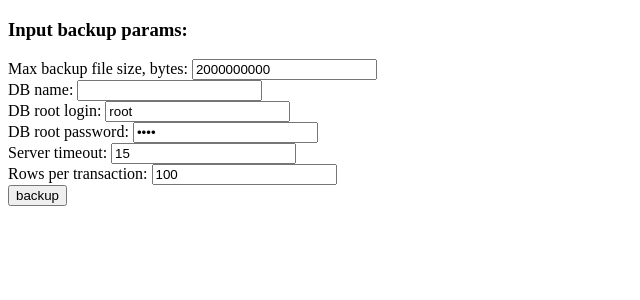
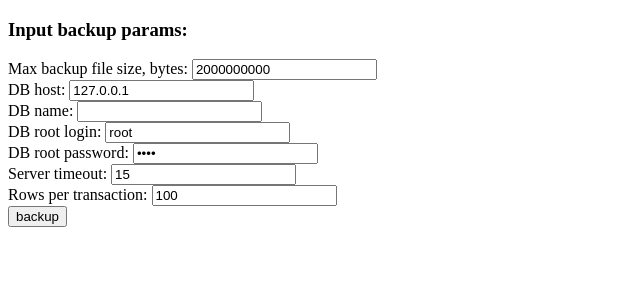
Before and after one commit to Semagin/backup, a PHP site: page / in a window 1280 px wide. Shown: the top 300 px of the page, without its empty margins (0-640 px from the left). Run offline with PHP 8.4, Linux system fonts and the light colour scheme.

Commit message:
testing: added dbhost input form

```diff
--- a/index.php
+++ b/index.php
@@ -9,6 +9,7 @@
     <h3>Input backup params:</h3>
     <form action="/backup/backup.php" method="post">
         <label for="filesize">Max backup file size, bytes: <input type="number" name="filesize1" value="2000000000" id="filesize"></label> <br>
+        <label for="dbhost">DB host: <input type="text" name="dbhost" id="dbhost" value="127.0.0.1" required> </label> <br>
         <label for="dbname">DB name: <input type="text" name="dbname" id="dbname" required> </label> <br>
         <label for="dblogin">DB root login: <input type="text" name="dblogin" value="root" id="dblogin" required></label> <br>
         <label for="dbpasswd">DB root password: <input type="password" name="dbpasswd" value="root" id="dbpasswd" required></label> <br>
```
